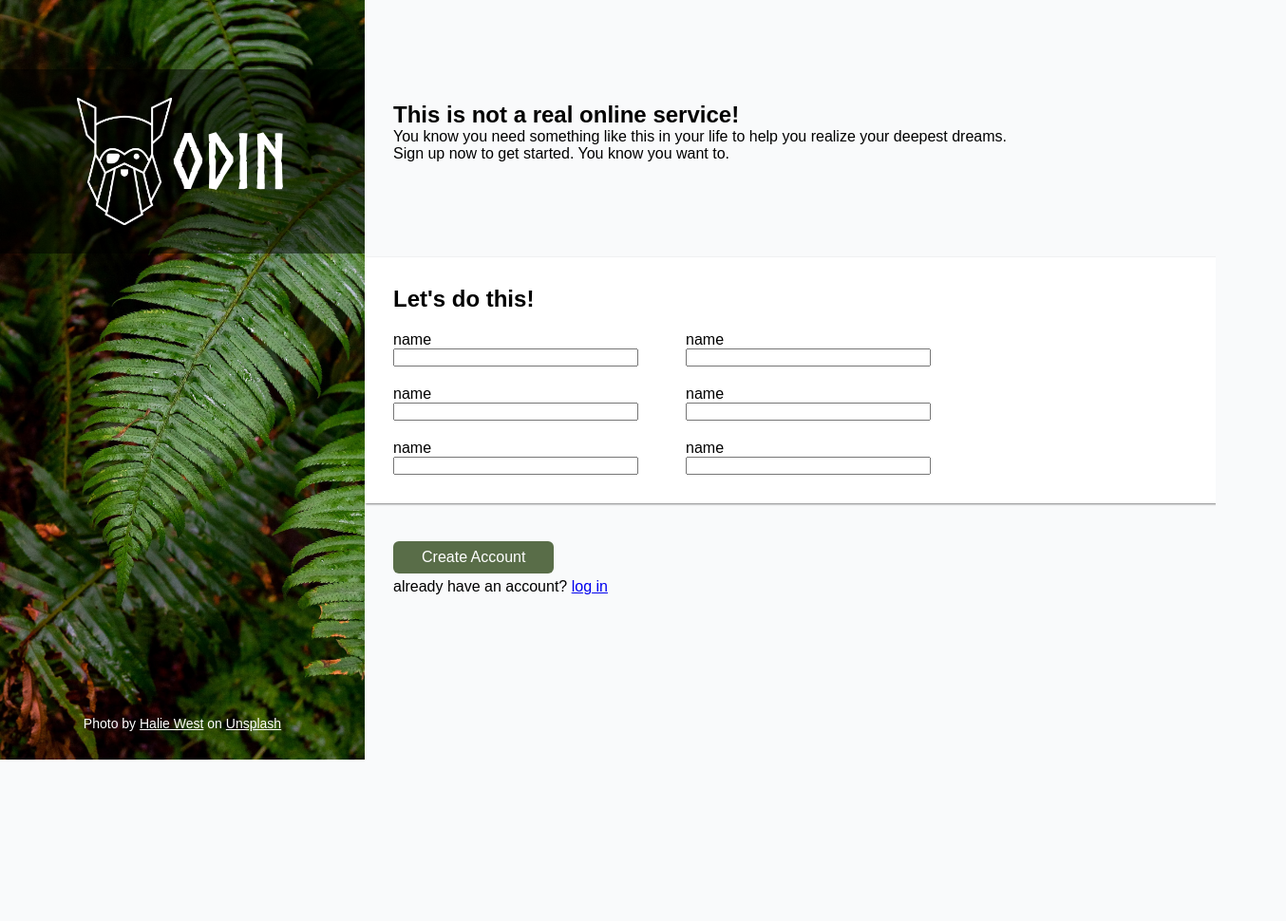
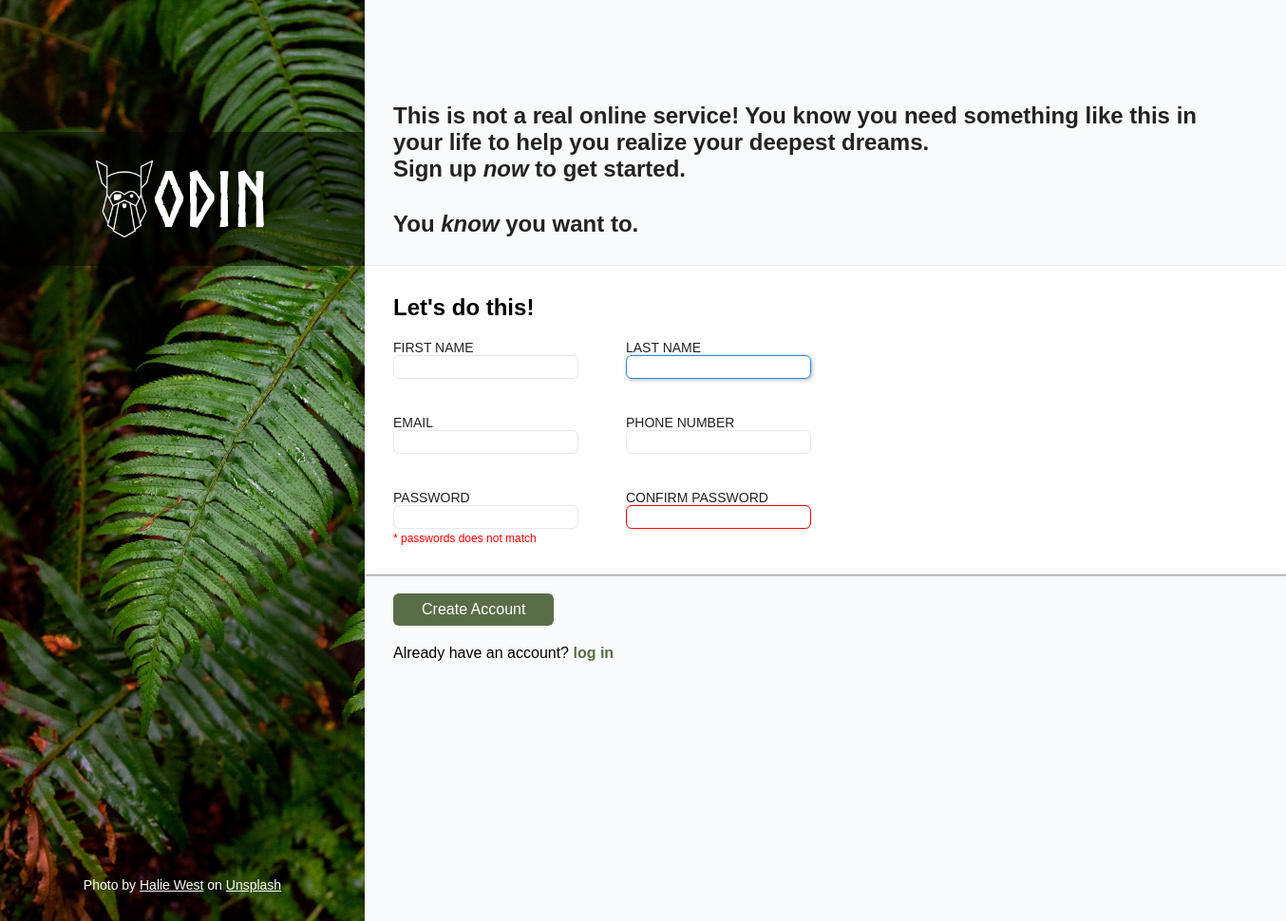
Before and after one commit to joeldevel/TOP-sign-up-form, a plain HTML site: page index.html in a window 1280 px wide. Shown: the whole page at 95% size, 1354 px wide, since content can reach past the window. Before the commit the page ends 800 px from the top, so only its background shows below. Drawn offline with Linux system fonts and the light colour scheme.

Commit message:
adds desktop styles. and form inputs styles

```diff
--- a/index.html
+++ b/index.html
@@ -19,42 +19,44 @@
     </div>
     <div class="form-section">
         <header class="form-header">
-            <h2>This is not a real online service!</h2>
-            <p>You know you need something like this in your life to help you realize your deepest dreams.</p>
-            <p>Sign up now to get started. You know you want to.</p>
+            <p>This is not a real online service! You know you need something
+                like this in your life to help you realize your deepest dreams.</p>
+            <p>Sign up <em>now</em> to get started. </p>
+            <p>You <em>know</em> you want to.</p>
         </header>
         <div class="form-container">
             <h2>Let's do this!</h2>
-            <form action="" class="form" method="post">
+            <form action="" class="form" method="post" id="signup-form">
                 <div class="input-group">
-                    <label for="">name</label>
+                    <label for="">first name</label>
                     <input type="text" name="" id="">
                 </div>
                 <div class="input-group">
-                    <label for="">name</label>
-                    <input type="text" name="" id="">
+                    <label for="">last name</label>
+                    <input type="text" name="" id="" class="focus">
                 </div>
                 <div class="input-group">
-                    <label for="">name</label>
-                    <input type="text" name="" id="">
+                    <label for="">email</label>
+                    <input type="email" name="" id="">
                 </div>
                 <div class="input-group">
-                    <label for="">name</label>
-                    <input type="text" name="" id="">
+                    <label for="">phone number</label>
+                    <input type="tel" name="" id="">
                 </div>
                 <div class="input-group">
-                    <label for="">name</label>
-                    <input type="text" name="" id="">
+                    <label for="">password</label>
+                    <input type="password" name="" id="password">
+                    <span class="error-message"></span>
                 </div>
                 <div class="input-group">
-                    <label for="">name</label>
-                    <input type="text" name="" id="">
+                    <label for="">confirm password</label>
+                    <input type="password" name="" id="" required>
                 </div>
             </form>
         </div>
         <div class="signup-container">
-            <button type="submit">create account</button>
-            <p>already have an account? <a href="#">log in</a></p>
+            <button type="submit" for="signup-form">create account</button>
+            <p>Already have an account? <a href="#">log in</a></p>
         </div>
     </div> <!-- end form section -->
 </body>
--- a/styles.css
+++ b/styles.css
@@ -35,7 +35,9 @@ body {
     background-image: url(plants.jpg);
     background-size: cover;
     display: grid;
-    grid-template-rows: repeat(3, 1fr);
+    /* grid-template-rows: repeat(3, 1fr); */
+    grid-template-rows: 280px 1fr 1fr;
+
     grid-template-columns: 1fr;
 }
 
@@ -50,7 +52,7 @@ body {
 }
 
 .logo-container img {
-    width: 100px;
+    width: 60px;
 }
 
 .logo-container p {
@@ -74,15 +76,28 @@ body {
 .form-section {
     grid-area: main;
     display: grid;
-    grid-template-rows: 1fr auto 1fr;
+    grid-template-rows: 280px 1fr 1fr;
     grid-template-columns: 1fr;
-    grid-row-gap: 40px;
+    /* grid-row-gap: 40px; */
 }
 
 .form-header {
     align-self: flex-end;
-    margin-bottom: 60px;
+    /* margin-bottom: 60px; */
     padding-left: var(--padding-col);
+}
+
+.form-header p {
+    font-weight: 600;
+    font-size: 24px;
+    margin-bottom: 30px;
+    color: #222;
+    max-width: 900px;
+}
+
+.form-header p:first-child {
+    margin-bottom: auto;
+    /* background: red; */
 }
 
 .form-container {
@@ -95,16 +110,19 @@ body {
     box-shadow: 1px 1px 2px rgba(0, 0, 0, 0.5);
     padding: 30px 0;
     padding-left: var(--padding-col);
+    margin-bottom: 20px;
 }
 
 .form-container h2 { margin-bottom: 20px;}
+
 .form {
     display: grid;
     grid-template-rows:repeat(3, 1fr);
     grid-template-columns: repeat(2, 1fr);
+    /* grid-template-columns: 300px 300px 1fr; */
     grid-row-gap: 20px;
     grid-column-gap: 50px;
-    padding-right: 300px;
+    padding-right: 500px;
 }
 
 .input-group {
@@ -112,8 +130,42 @@ body {
     flex-direction: column;
 }
 
+input {
+    border-radius: 6px;
+    padding: 4px 8px;
+    border: 1px solid#E5E7EB;
+    max-width: 400px;
+}
+
+input[type="password"]:invalid {
+    border-color: red;
+}
+
+label {
+    text-transform: uppercase;
+    font-size: 14px;
+    color: #222;
+}
+
+.focus {
+    border-color: dodgerblue;
+    box-shadow: 1px 1px 4px rgba(0, 0, 0, 0.3);
+}
+
+.error-message::after {
+    content: '* passwords does not match';
+    color: red;
+    font-size: 12px;
+    height: 20px;
+}
 .signup-container {
     padding-left: var(--padding-col);
+}
+
+.signup-container a {
+    color: #596D48;
+    font-weight: 600;
+    text-decoration: none;
 }
 
 .signup-container button {
@@ -125,10 +177,11 @@ body {
     font-size: 16px;
     border-radius: 6px;
     border: none;
-    margin-bottom: 5px;
+    margin-bottom: 20px;
     cursor: pointer;
     transition: all 0.2s ease-in-out;
 }
+
 .signup-container button:hover {
     filter:brightness(120%);
     box-shadow: 1px 1px 6px rgba(0, 0, 0, 0.4);
```
